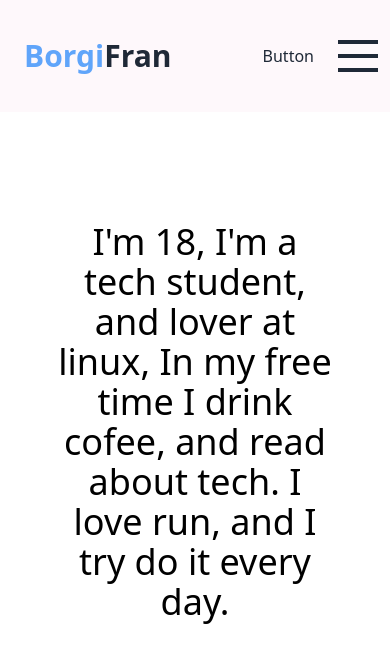
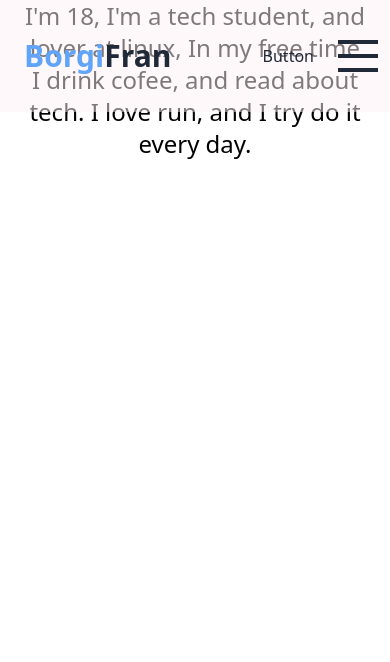
Before and after one commit to borgi-101/dark-portfolio-next, a Next.js app: page /about in a window 390 px wide. Shown: the top 662 px of the page. Built offline with nearby package versions, Linux system fonts and the light colour scheme.

Commit message:
[FIX] md screen size

```diff
--- a/pages/about/index.js
+++ b/pages/about/index.js
@@ -4,9 +4,9 @@ import ThemeContext from "../../context/ThemeContext";
 const About = () => {
     const { darkmode, setDarkmode } = useContext(ThemeContext);
     return (
-        <div className="w-full h-screen max-w-6xl px-8 mx-auto text-2xl text-center text-pink-100">
-            <section className="grid h-screen max-w-6xl px-6 mx-auto place-content-center">
-                <h1 className={`max-w-6xl text-4xl  ${darkmode ? "text-white" : "text-black"}`}>
+        <div className="w-full h-screen max-w-6xl mx-auto text-2xl text-center text-pink-100 md:px-8">
+            <section className="grid max-w-6xl px-6 mx-auto md:h-screen place-content-center">
+                <h1 className={`max-w-6xl md:text-4xl  ${darkmode ? "text-white" : "text-black"}`}>
                     I'm 18, I'm a tech student, and lover at linux, In my free time I drink cofee, and read about tech. I love run, and I try do it every day.
                 </h1>
             </section>
--- a/pages/index.js
+++ b/pages/index.js
@@ -4,9 +4,9 @@ import ThemeContext from "../context/ThemeContext";
 const Home = () => {
     const { darkmode, setDarkmode } = useContext(ThemeContext)
     return (
-        <div className="w-full h-screen max-w-6xl px-8 mx-auto text-2xl text-center text-pink-100">
-            <section className="grid h-screen max-w-6xl px-6 mx-auto place-content-center">
-                <h1 className={`max-w-6xl text-4xl  ${darkmode ? "text-white" : "text-black"}`}>
+        <div className="w-full h-screen max-w-6xl mx-auto text-2xl text-center text-pink-100 md:px-8">
+            <section className="grid max-w-6xl px-6 mx-auto md:h-screen place-content-center">
+                <h1 className={`max-w-6xl md:text-4xl  ${darkmode ? "text-white" : "text-black"}`}>
                     Hi i'm Franco Borgiani, Fullstack Developer, and I love Frontend technologies, like NextJS & React.
                 </h1>
             </section>
```
